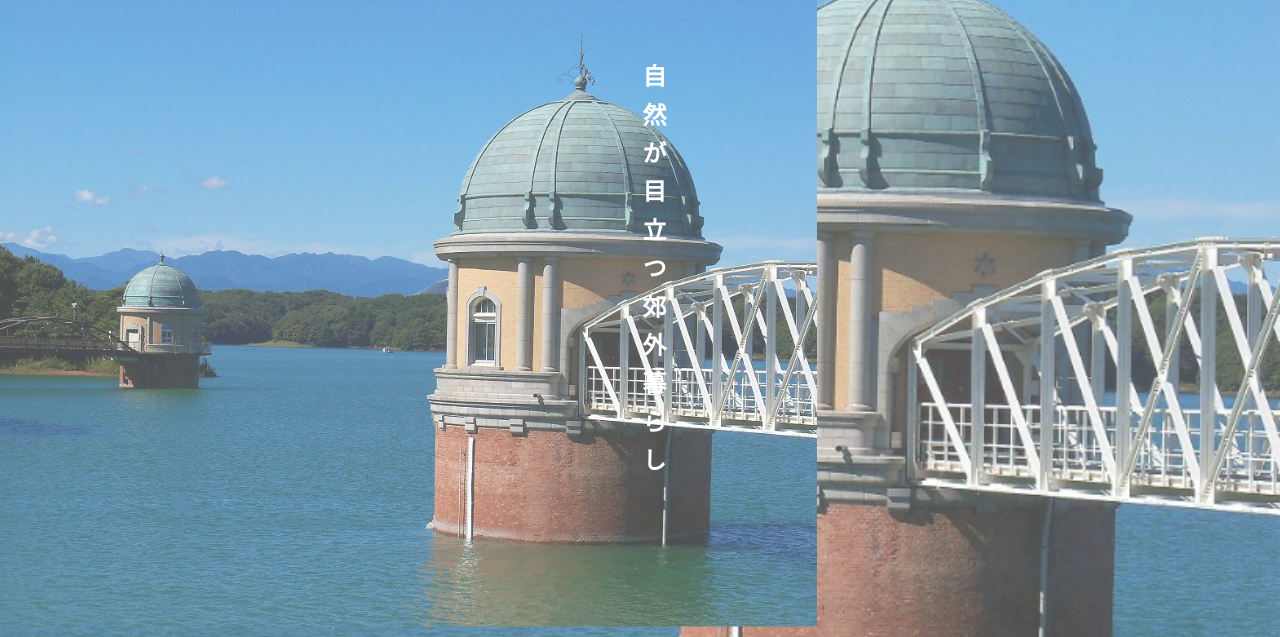
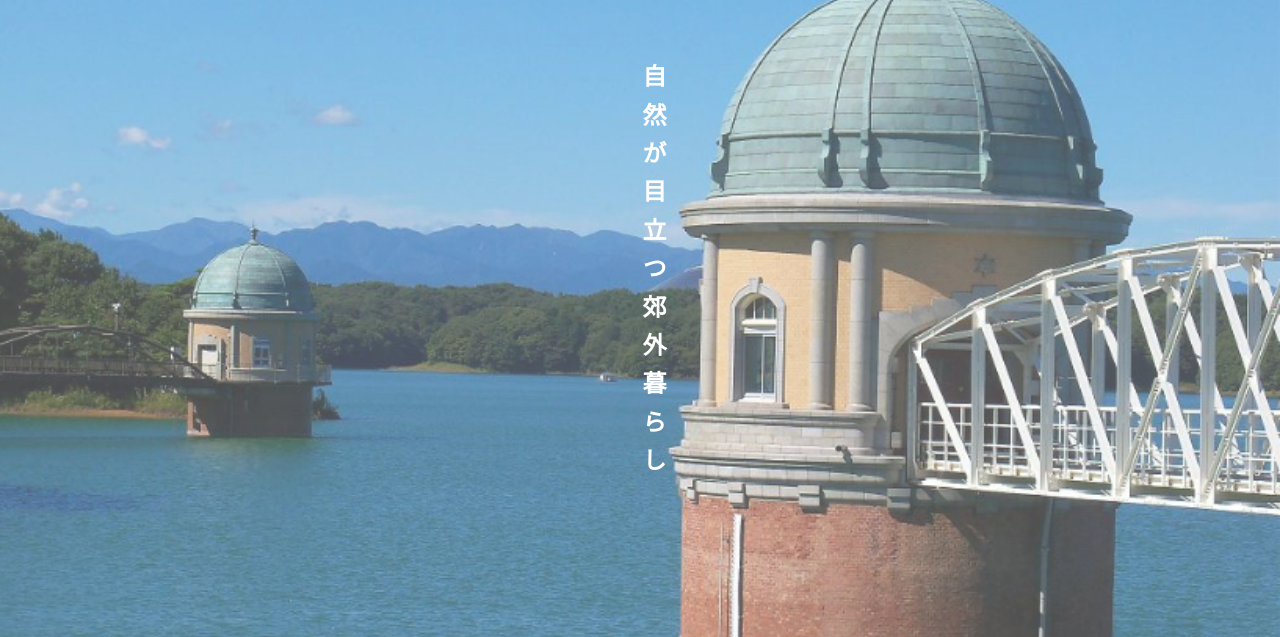
Before and after one commit to KasumiMatsuura/A16DC125_WebA, a plain HTML site: page index.html in a window 1280 px wide. Shown: the top 637 px of the page. Drawn offline with Linux system fonts and the light colour scheme.

Commit message:
7th_commit

```diff
--- a/index.html
+++ b/index.html
@@ -15,7 +15,7 @@
 
 <body>
   <div class="top_section">
-    <img class="img_top" src="./img/top.png" alt="トップ画像">
+
     <h1>自然が目立つ郊外暮らし</h1>
 
 
```
